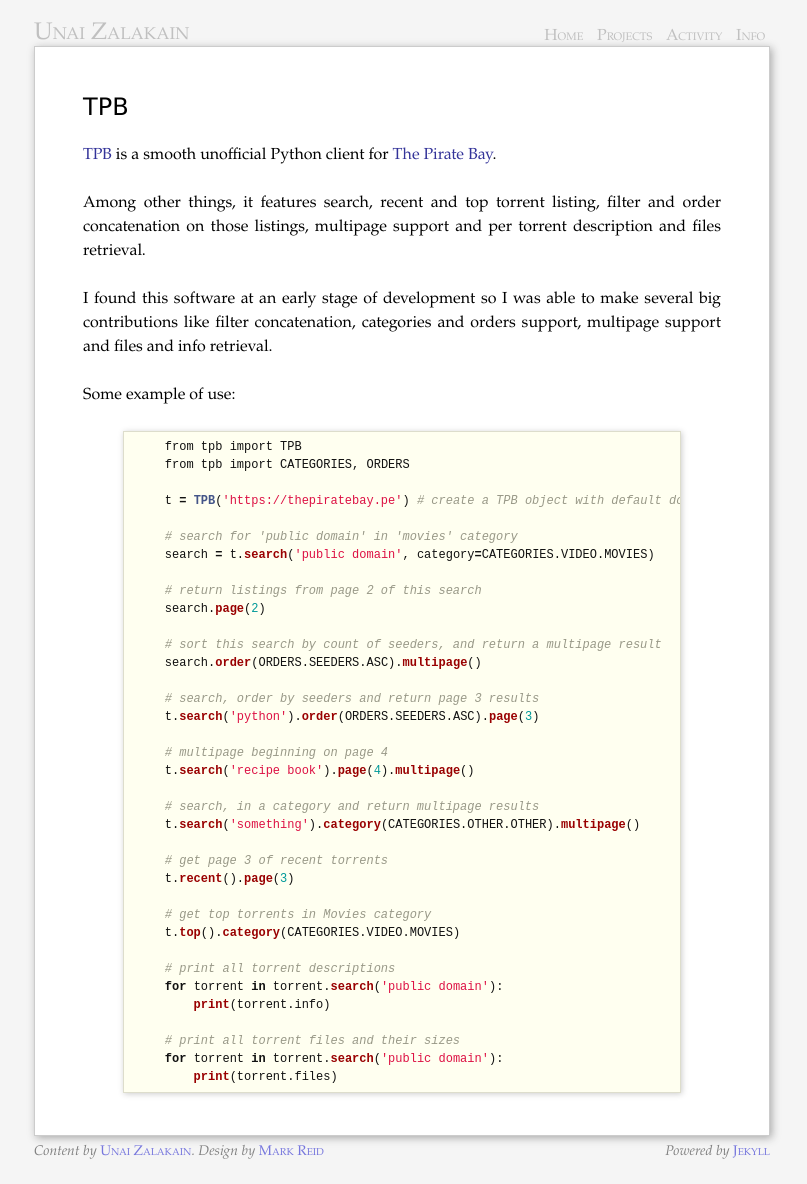
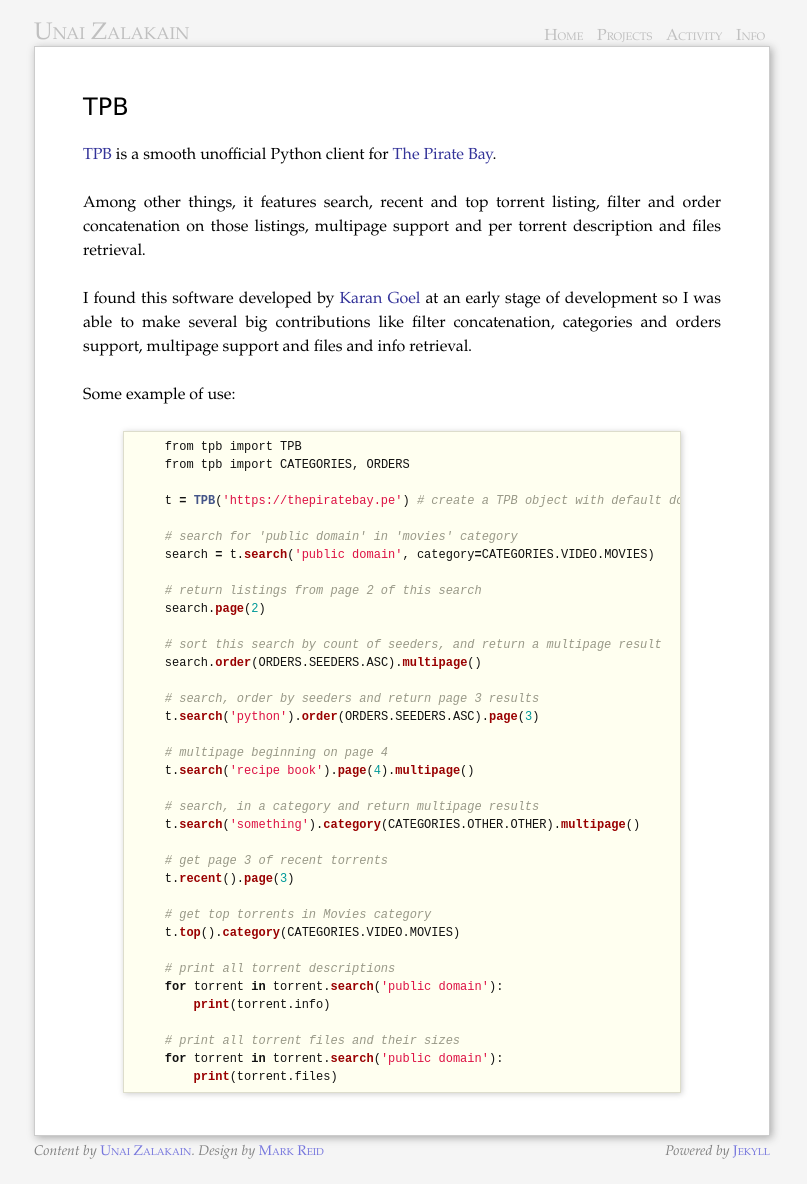
Before and after one commit to ashleyh/unaizalakain.github.io, a Jekyll site: the page built from projects/tpb/index.md, in a window 1280 px wide. Shown: the whole page, without its empty margins (238-1045 px from the left). Built offline with Jekyll 4.4.1, drawn with Linux system fonts in a browser that asks for light colours.

Commit message:
Mention coworkers

```diff
--- a/projects/tpb/index.md
+++ b/projects/tpb/index.md
@@ -10,9 +10,10 @@ Among other things, it features search, recent and top torrent listing, filter
 and order concatenation on those listings, multipage support and per torrent
 description and files retrieval.
 
-I found this software at an early stage of development so I was able to make
-several big contributions like filter concatenation, categories and orders
-support, multipage support and files and info retrieval.
+I found this software developed by [Karan Goel](https://github.com/karan) at an
+early stage of development so I was able to make several big contributions like
+filter concatenation, categories and orders support, multipage support and
+files and info retrieval.
 
 Some example of use:
 
```
Also changed, not shown: projects/require/index.md (+2 -2 lines), projects/yammy/index.md (+3 -2 lines).
